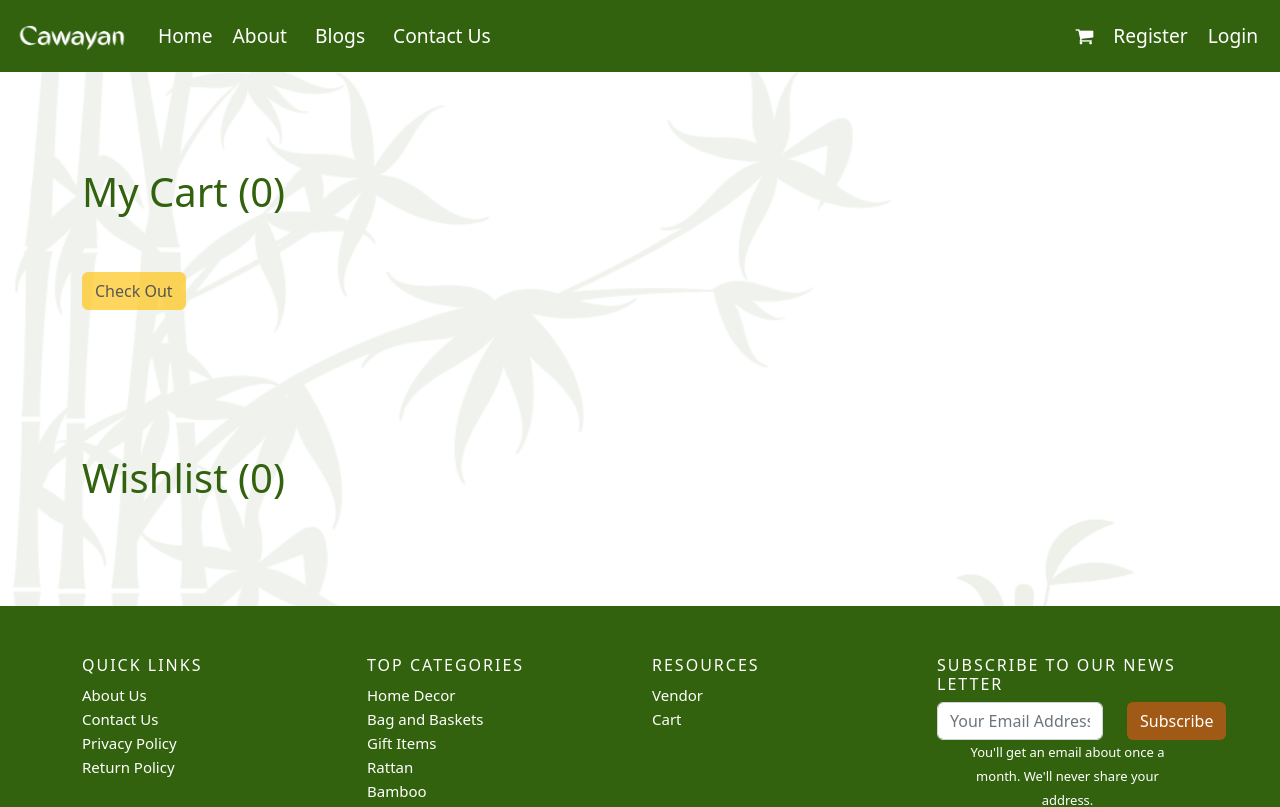
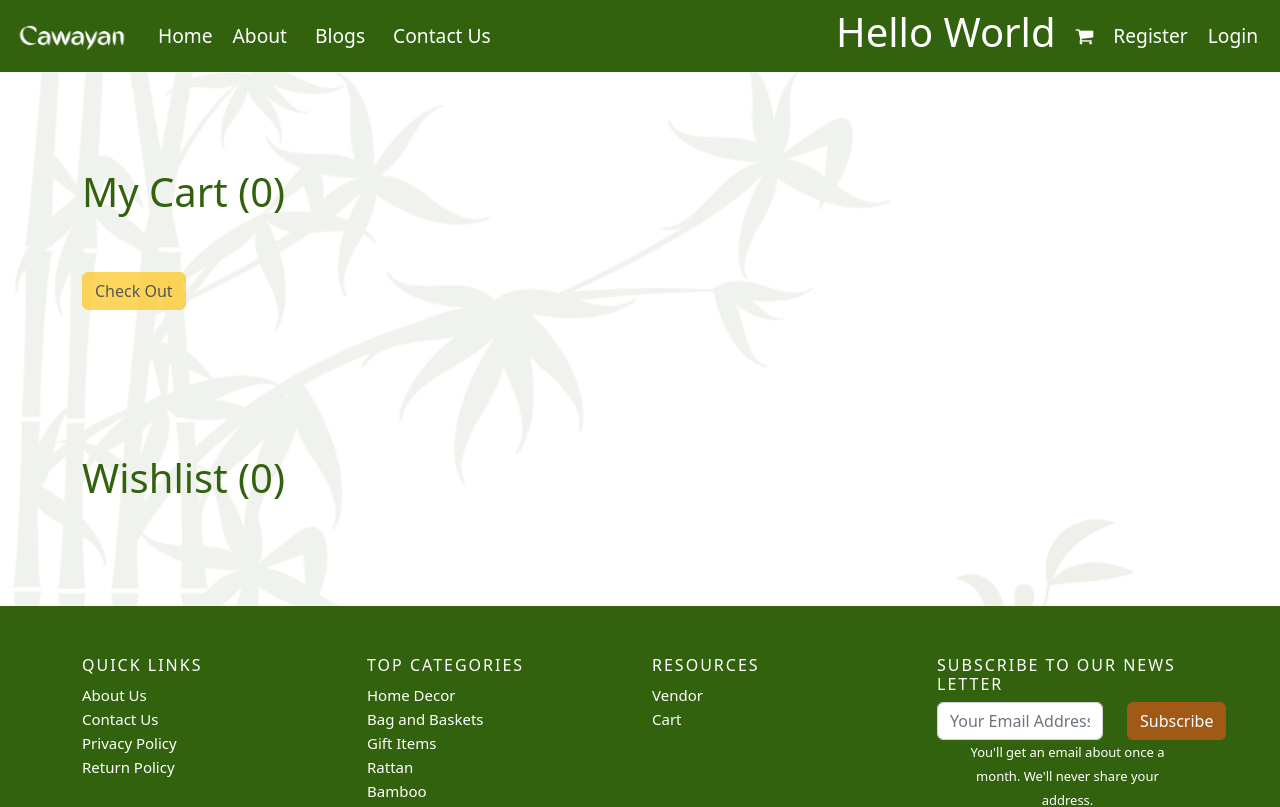
Before and after one commit to Kertski/cawayan, a React (Create React App) app: page /cart in a window 1280 px wide. Shown: the top 807 px of the page. Built offline with nearby package versions, Linux system fonts and the light colour scheme.

Commit message:
merge updates

```diff
--- a/package.json
+++ b/package.json
@@ -11,6 +11,7 @@
     "react-dom": "^18.2.0",
     "react-router-dom": "^6.4.3",
     "react-scripts": "^2.1.3",
+    "styled-components": "^5.3.6",
     "web-vitals": "^2.1.4"
   },
   "scripts": {
--- a/src/HomePages/Header.js
+++ b/src/HomePages/Header.js
@@ -1,5 +1,6 @@
 import React from 'react'
 import { Link } from 'react-router-dom'
+import SearchBar from '../Search'
 
 function Header() {
     return (
@@ -28,6 +29,9 @@ function Header() {
                         <div className="collapse navbar-collapse justify-content-end" id="collapsibleNavbar">
                             <ul className="navbar-nav">
                                 <li className="nav-item">
+                                    <SearchBar />
+                                </li>
+                                <li className="nav-item">
                                     <Link to="/cart"><i class="fa fa-shopping-cart"></i></Link>
                                 </li>
                                 <li className="nav-item">
--- /dev/null
+++ b/src/Search.js
@@ -0,0 +1,3 @@
+export default function SearchBar() {
+    return <h1>Hello World</h1>;
+}
--- a/src/SearchBar.js
+++ b/src/SearchBar.js
@@ -2,10 +2,8 @@ import React from 'react'
 
 function SearchBar() {
   return (
-    <div>
-
-    </div>
+    <searchcontainer></searchcontainer>
   )
 }
 
-export default SearchBar
+export default SearchBar;
```
Also changed, not shown: 1 other file (tests, documents, lock files or other folders).
